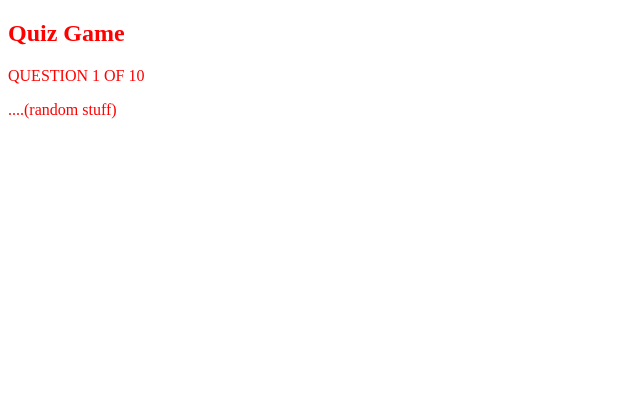
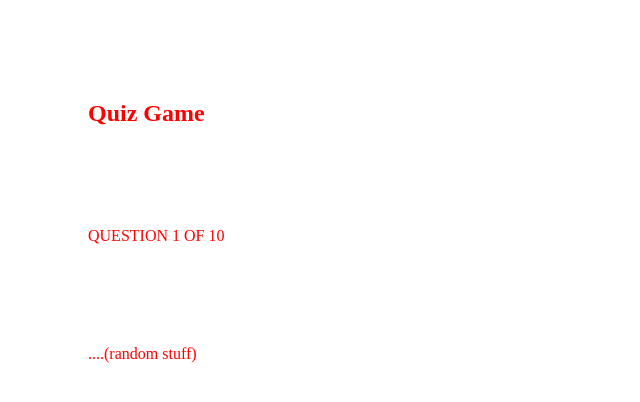
Before and after one commit to debugyanghong/playground, a plain HTML site: page index.html in a window 1280 px wide. Shown: the whole page, without its empty margins (0-640 px from the left). Drawn offline with Linux system fonts and the light colour scheme.

Commit message:
trying to edit the css for fun

```diff
--- a/style.css
+++ b/style.css
@@ -1,3 +1,15 @@
 body {
   color: red;
 }
+
+h1,
+p {
+  margin-top: 100px;
+  margin-bottom: 100px;
+  margin-right: 150px;
+  margin-left: 80px;
+}
+
+section 1 {
+  background-color: linear-gradient(to right, #fd9346, #a8c0ff);
+}
```
